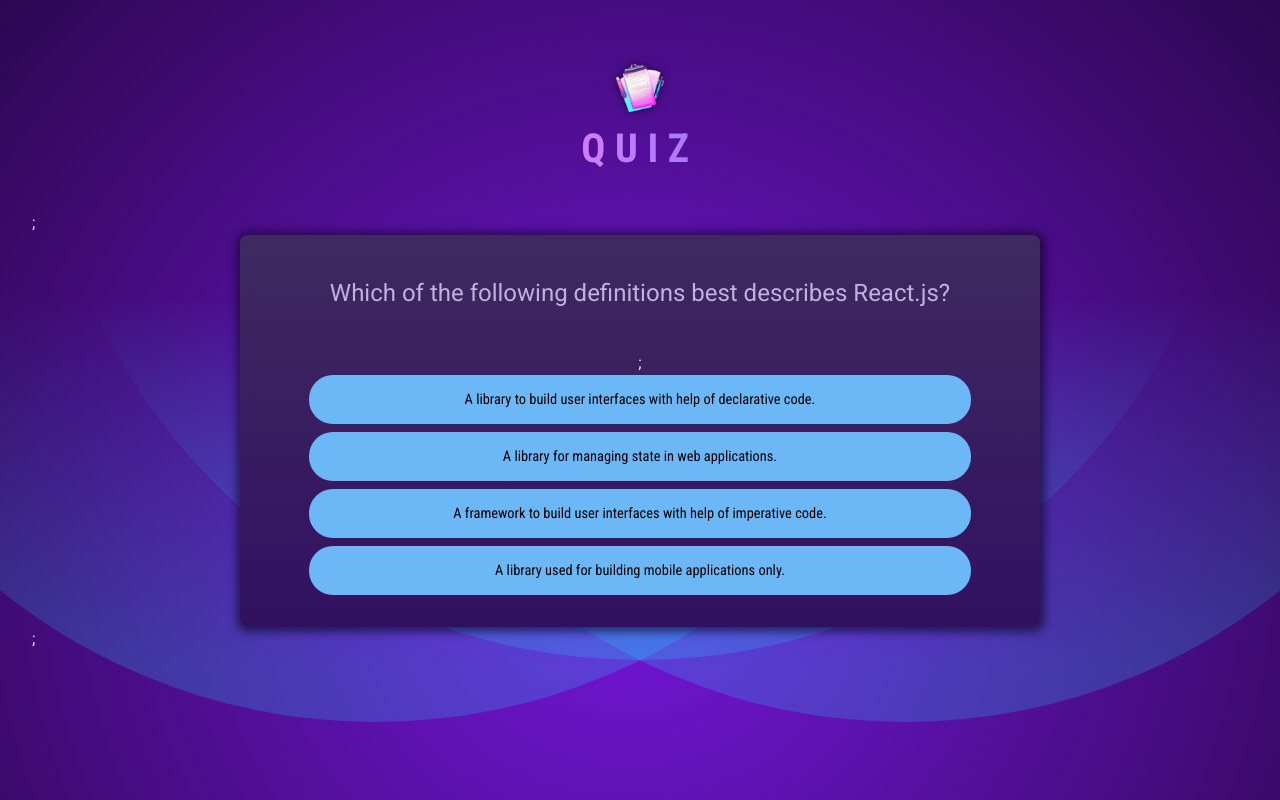
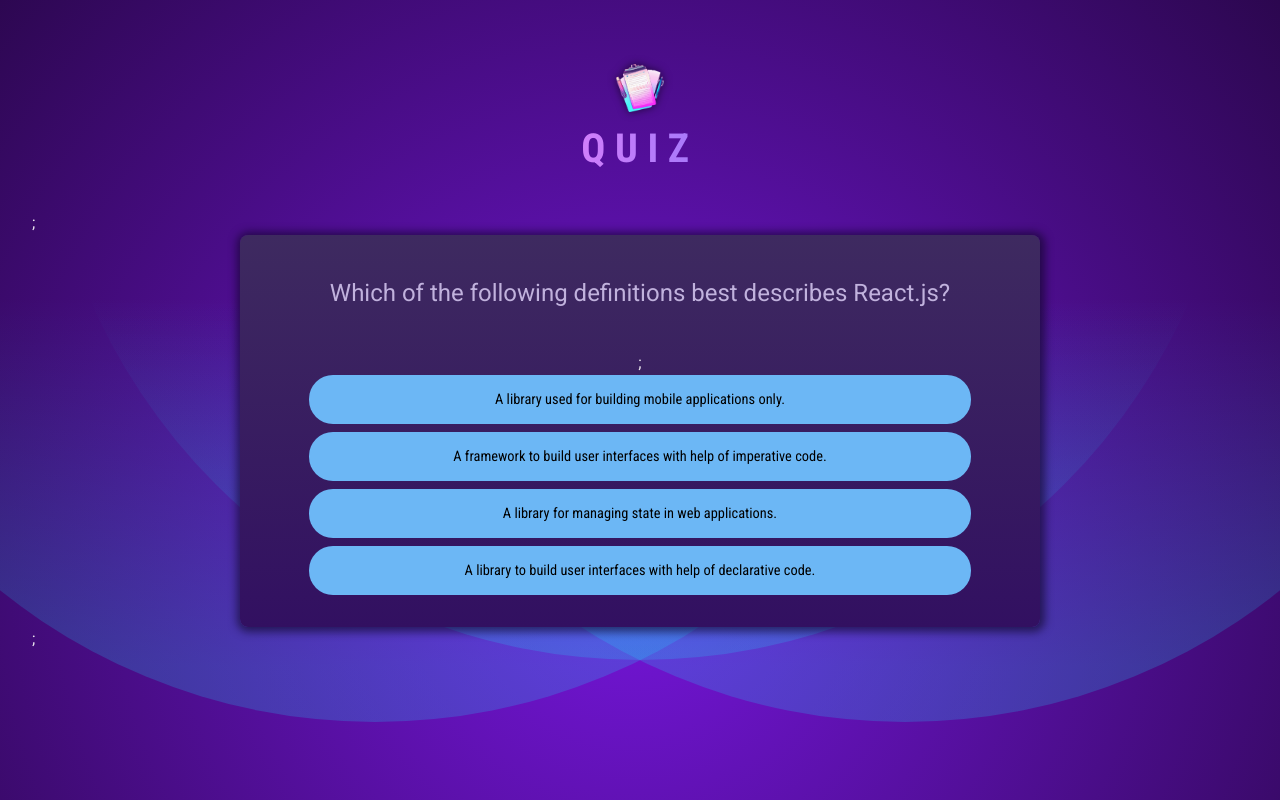
Before and after one commit to ASOkure/quiz-app, a React (Vite) app: page / in a window 1280 px wide. Built offline with nearby package versions, Linux system fonts and the light colour scheme.

Commit message:
implement  answers shuffling

```diff
--- a/src/components/Quiz.jsx
+++ b/src/components/Quiz.jsx
@@ -1,10 +1,14 @@
 import { useState } from "react";
 import QUESTIONS from "../questions.js";
+import { act } from "react-dom/test-utils";
+import quizCompletImg from "../assets/quiz-complete.png";
 
 export default function Quiz() {
   const [userAnswers, setUserAnswers] = useState([]);
 
   const activeQuestionIndex = userAnswers.length;
+
+  const quizIsComplete = activeQuestionIndex === QUESTIONS.length;
 
   function handleSelectAnswer(selectedAnswer) {
     setUserAnswers((prevUserAnswers) => {
@@ -12,12 +16,24 @@
     });
   }
 
+  if (quizIsComplete) {
+    return (
+      <div id="summary">
+        <img src={quizCompletImg} alt="Trophy icon" />
+        <h2> Quiz Completed ! </h2>
+      </div>
+    );
+  }
+
+  const shuffledAnswers = [...QUESTIONS[activeQuestionIndex].answers];
+  shuffledAnswers.sort(() => Math.random() - 0.5);
+
   return (
     <div id="quiz">
       <div id="question">
         <h2>{QUESTIONS[activeQuestionIndex].text}</h2>;
         <ul id="answers">
-          {QUESTIONS[activeQuestionIndex].answers.map((answer) => (
+          {shuffledAnswers.map((answer) => (
             <li key={answer} className="answer">
               <button onClick={() => handleSelectAnswer(answer)}>
                 {answer}
```
